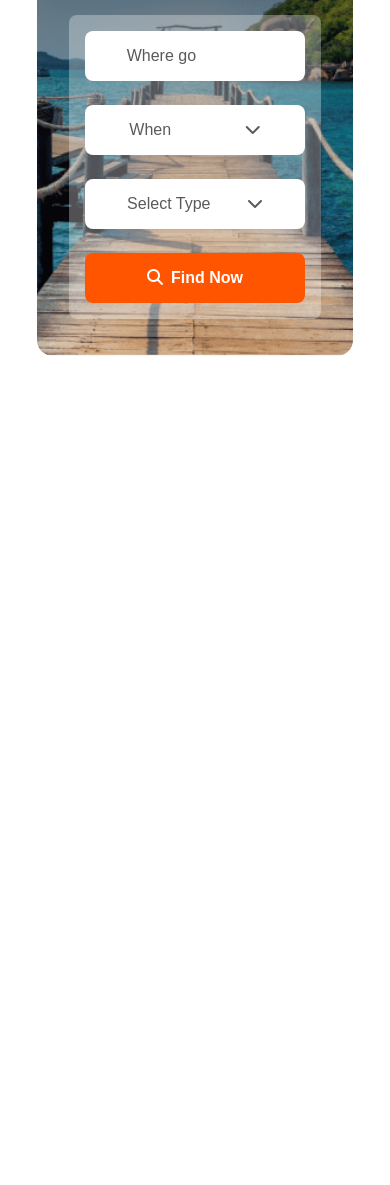
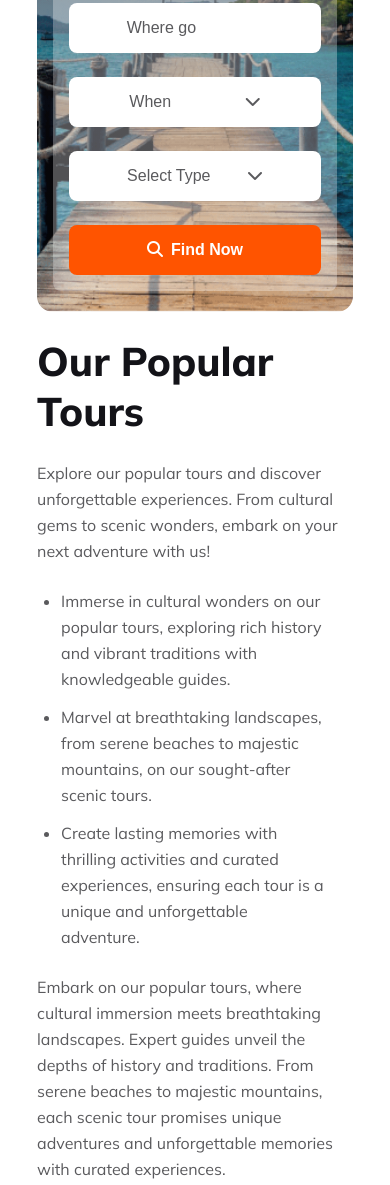
Before and after one commit to CodeWithArafat121/Assignment-2, a plain HTML site: page index.html in a window 390 px wide. Shown: the part 336-1521 px from the top of the page. Before the commit the page ends 844 px from the top, so only its background shows below. Drawn offline with Linux system fonts and the light colour scheme.

Commit message:
popular-tours section done with responsive

```diff
--- a/index.html
+++ b/index.html
@@ -39,13 +39,44 @@
                 <button class="button-1">Where go</button>
                 <button class="button-2">When<i class="fa-solid fa-chevron-down"></i></i></button>
                 <button class="button-3">Select Type <i class="fa-solid fa-chevron-down"></i></button>
-                <button class="button-4"><i class="fa-solid fa-magnifying-glass"></i>Find Now</button>
+                <button class="button-4 primary-button"><i class="fa-solid fa-magnifying-glass"></i>Find Now</button>
             </div>
 
         </div>
     </header>
 
-    <main></main>
+    <main>
+        <section id="popular-tours">
+            <div class="tours-content container">
+                <div class="tours-details">
+                    <h1 class="primary-heading">Our Popular Tours</h1>
+                    <p class="primary-paragraph">Explore our popular tours and discover unforgettable experiences. From
+                        cultural gems to scenic
+                        wonders, embark on your next adventure with us!</p>
+                    <ul>
+                        <li class="primary-paragraph">
+                            Immerse in cultural wonders on our popular tours, exploring rich history and vibrant
+                            traditions with knowledgeable guides.</li>
+                        <li class="primary-paragraph">Marvel at breathtaking landscapes, from serene beaches to majestic
+                            mountains, on our
+                            sought-after scenic tours.</li>
+                        <li class="primary-paragraph">Create lasting memories with thrilling activities and curated experiences, ensuring
+                            each
+                            tour is a unique and unforgettable adventure.</li>
+                    </ul>
+                    <p class="primary-paragraph para">Embark on our popular tours, where cultural immersion meets
+                        breathtaking landscapes. Expert guides unveil the depths of history and traditions. From serene
+                        beaches to majestic mountains, each scenic tour promises unique adventures and unforgettable
+                        memories with curated experiences.</p>
+                    <button class="primary-button">Read More</button>
+
+                </div>
+                <div class="tours-img">
+                    <img src="./Images/Rectangle4.png" alt="tours-img">
+                </div>
+            </div>
+        </section>
+    </main>
 
     <footer></footer>
 </body>
--- a/styles/responsive.css
+++ b/styles/responsive.css
@@ -1,6 +1,6 @@
 @media screen and (max-width:600px) {
     header nav {
-        margin-bottom: 1rem;
+        margin: 19px;
     }
     nav .logo {
         width: unset;
@@ -41,8 +41,20 @@
     }
 
     .banner .finder {
+        width: 90%;
         flex-direction: column;
-        margin: 2rem ;
+        margin: 1rem auto;
         padding: 16px;
     }
+    #popular-tours{
+        margin: 24px 0;
+    }
+    #popular-tours .tours-content{
+        flex-direction: column;
+        gap: 24px;
+    }
+    .tours-content .tours-details,
+    .tours-content .tours-img{
+        width: unset;
+    }
 }
--- a/styles/travel.css
+++ b/styles/travel.css
@@ -76,6 +76,8 @@ header .banner {
 }
 
 .banner .finder {
+    width: 100%;
+    margin: 0 auto;
     display: flex;
     justify-content: center;
     gap: 1.5rem;
@@ -109,16 +111,6 @@ header .banner {
 }
 
 
-.banner .finder .button-4 {
-    color: #FFF;
-    font-size: 1rem;
-    font-weight: 700;
-    border-radius: 8px;
-    background: var(--primary-color);
-    padding: 16px 35px;
-    border: 0;
-}
-
 .banner .finder .button-2 i {
     margin-left: 4.6rem;
 }
@@ -130,3 +122,38 @@ header .banner {
 .banner .finder .button-4 i{
     margin-right: 8px;
 }
+
+#popular-tours{
+    margin: 100px 0;
+}
+
+#popular-tours .tours-content{
+    display: flex;
+    justify-content: space-between;
+    gap: 53px;
+}
+
+.tours-content .tours-details{
+    width: 50%;
+}
+
+.tours-content .tours-details ul{
+    margin: 24px ;
+}
+
+.tours-content .tours-details ul *{
+    margin-bottom: 12px;
+}
+
+.tours-content .tours-details .para{
+    margin-bottom: 32px;
+}
+
+.tours-content .tours-img {
+    width: 50%
+}
+
+.tours-content .tours-img img{
+    width: 100%;
+    height: 100%;
+}
--- a/styles/utility.css
+++ b/styles/utility.css
@@ -6,26 +6,52 @@
     box-sizing: border-box;
 }
 
-:root{
+:root {
     --primary-color: #FF5400;
-    --text-color:#131318;
-    --sec-text-color:#5A5A5D;
+    --text-color: #131318;
+    --sec-text-color: #5A5A5D;
 }
 
-body{
+body {
     font-family: 'Mulish', sans-serif;
 }
 
-.border{
+.border {
     border: 2px solid red;
 }
 
-.container{
+.container {
     width: 81%;
     max-width: 1170px;
     margin: 0 auto;
 }
 
-.primary-color{
+.primary-color {
     color: var(--primary-color);
 }
+
+.primary-heading {
+    color: var(--text-color);
+    font-size: 40px;
+    font-weight: 800;
+    margin-bottom: 24px;
+}
+
+.primary-paragraph {
+    color: var(--sec-text-color);
+    font-size: 16px;
+    font-weight: 400;
+    line-height: 26px;
+}
+
+
+
+.primary-button {
+    color: #FFF;
+    font-size: 1rem;
+    font-weight: 700;
+    border-radius: 8px;
+    background: var(--primary-color);
+    padding: 16px 35px;
+    border: 0;
+}
```
Also changed, not shown: Images/Rectangle4.png (renamed from Images/Rectangle 4.png).
